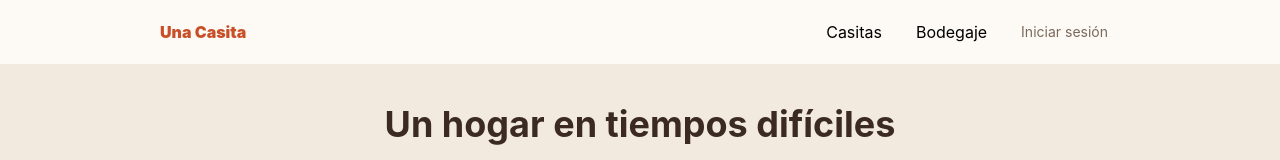
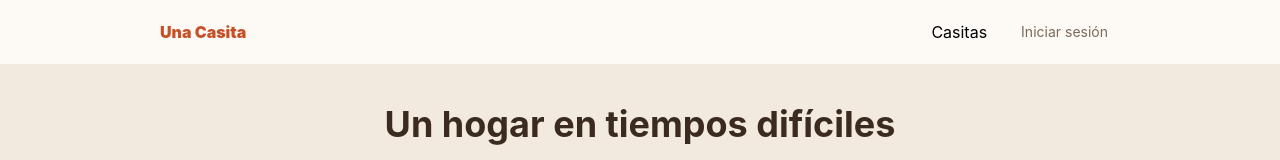
Before and after one commit to sebasvelasco353/casita-finder, a React (Vite) app: page / in a window 1280 px wide. Shown: the top 160 px of the page. Built offline with nearby package versions, Linux system fonts and the light colour scheme; no server answers; the database is empty.

Commit message:
feat: comentar enlace de Bodegaje en el componente Header

```diff
--- a/src/components/Header.tsx
+++ b/src/components/Header.tsx
@@ -15,9 +15,9 @@ export default function Header() {
           <a className="py-1 px-3" href="/casitas">
             Casitas
           </a>
-          <a className="py-1 px-3" href="/bodegas">
+          {/* <a className="py-1 px-3" href="/bodegas">
             Bodegaje
-          </a>
+          </a> */}
           {!loading && (
             <button
               type="button"
```
